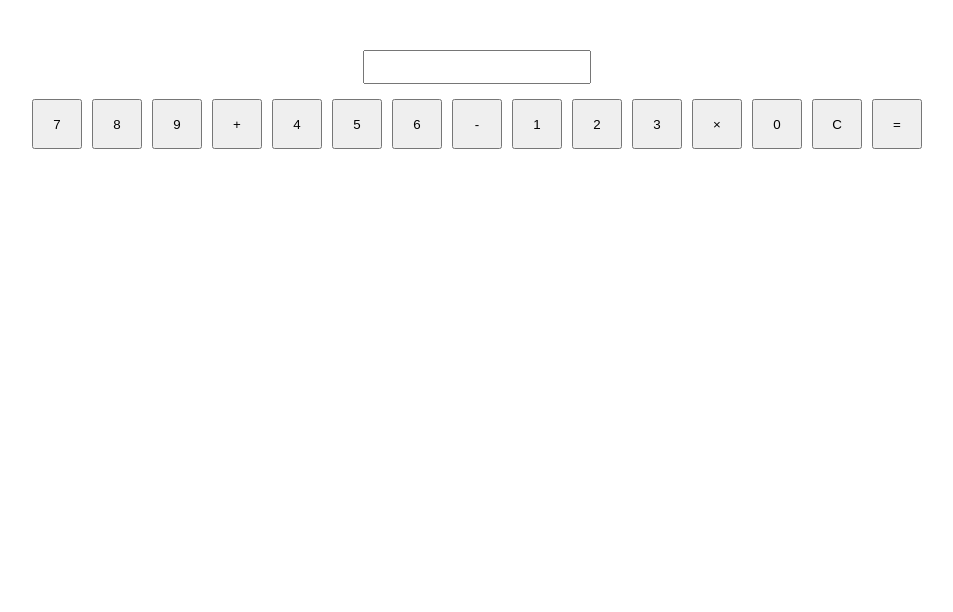
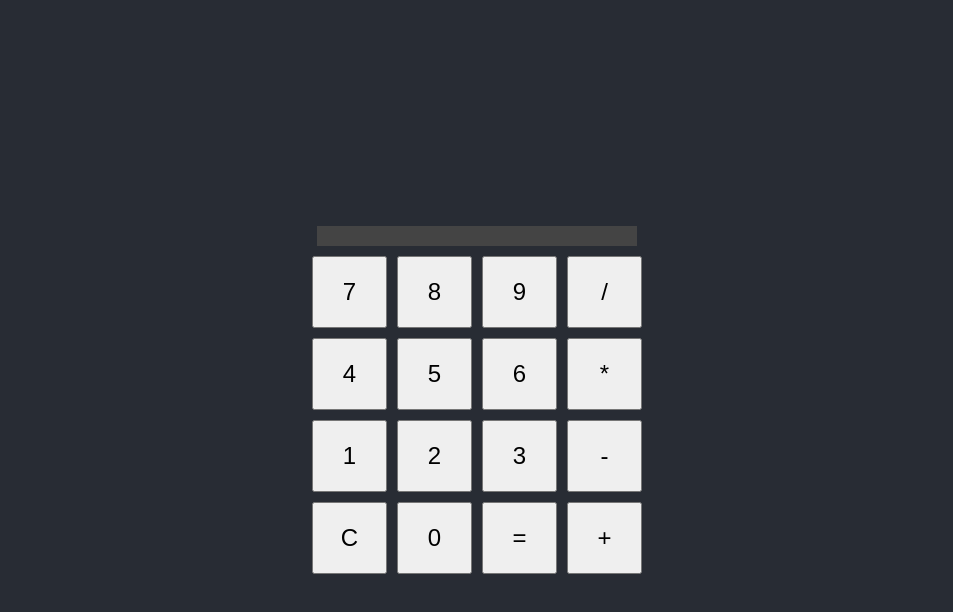
Before and after one commit to nitinun3936/react-calculator, a React (Create React App) app: page / in a window 1280 px wide. Shown: the top 612 px of the page, without its empty margins (163-1116 px from the left). Built offline with nearby package versions, Linux system fonts and the light colour scheme.

Commit message:
Implemented React Calculator with 4x4 grid layout

```diff
--- a/src/App.css
+++ b/src/App.css
@@ -1,17 +1,40 @@
 .App {
-  text-align: center;
-  padding-top: 50px;
+  display: flex;
+  justify-content: center;
+  align-items: center;
+  height: 100vh;
+  background-color: #282c34;
+  color: white;
+}
+
+.calculator {
+  display: flex;
+  flex-direction: column;
+  align-items: center;
+}
+
+.display {
+  background-color: #444;
+  color: #fff;
+  font-size: 2rem;
+  padding: 10px;
+  margin-bottom: 10px;
+  width: 300px;
+  text-align: right;
+}
+
+.keypad {
+  display: grid;
+  grid-template-columns: repeat(4, 75px);
+  gap: 10px;
 }
 
 button {
-  width: 50px;
-  height: 50px;
-  margin: 5px;
+  padding: 20px;
+  font-size: 1.5rem;
 }
 
-input[type="text"] {
-  margin-bottom: 10px;
-  text-align: right;
-  font-size: 1.5em;
-  width: 220px;
+button:hover {
+  cursor: pointer;
+  background-color: #666;
 }
--- a/src/App.js
+++ b/src/App.js
@@ -1,11 +1,11 @@
 import React from 'react';
-import CalculatorComponent from './CalculatorComponent';
-import './App.css';  // Make sure you import your CSS for styling
+import Calculator from './Calculator';
+import './App.css'; // Assuming you have some basic styling in App.css
 
 function App() {
   return (
     <div className="App">
-      <CalculatorComponent />
+      <Calculator />
     </div>
   );
 }
--- a/src/Calculator.js
+++ b/src/Calculator.js
@@ -1,58 +1,47 @@
-class Calculator {
-    constructor() {
-      this.clear();
+import React, { useState } from 'react';
+
+const Calculator = () => {
+  const [input, setInput] = useState('');
+
+  const handleClick = (value) => {
+    setInput(input + value);
+  };
+
+  const calculateResult = () => {
+    try {
+      setInput(eval(input).toString());
+    } catch (e) {
+      setInput("Error");
     }
+  };
 
-    clear() {
-      this.currentOperand = '';
-      this.previousOperand = '';
-      this.operation = undefined;
-    }
+  const clearInput = () => {
+    setInput('');
+  };
 
-    appendNumber(number) {
-      if (number === '.' && this.currentOperand.includes('.')) return;
-      this.currentOperand = this.currentOperand.toString() + number.toString();
-    }
+  return (
+    <div className="calculator">
+      <div className="display">{input}</div>
+      <div className="keypad">
+        <button onClick={() => handleClick('7')}>7</button>
+        <button onClick={() => handleClick('8')}>8</button>
+        <button onClick={() => handleClick('9')}>9</button>
+        <button onClick={() => handleClick('/')}>/</button>
+        <button onClick={() => handleClick('4')}>4</button>
+        <button onClick={() => handleClick('5')}>5</button>
+        <button onClick={() => handleClick('6')}>6</button>
+        <button onClick={() => handleClick('*')}>*</button>
+        <button onClick={() => handleClick('1')}>1</button>
+        <button onClick={() => handleClick('2')}>2</button>
+        <button onClick={() => handleClick('3')}>3</button>
+        <button onClick={() => handleClick('-')}>-</button>
+        <button onClick={clearInput}>C</button>
+        <button onClick={() => handleClick('0')}>0</button>
+        <button onClick={calculateResult}>=</button>
+        <button onClick={() => handleClick('+')}>+</button>
+      </div>
+    </div>
+  );
+};
 
-    chooseOperation(operation) {
-      if (this.currentOperand === '') return;
-      if (this.previousOperand !== '') {
-        this.compute();
-      }
-      this.operation = operation;
-      this.previousOperand = this.currentOperand;
-      this.currentOperand = '';
-    }
-
-    compute() {
-      let computation;
-      const prev = parseFloat(this.previousOperand);
-      const current = parseFloat(this.currentOperand);
-      if (isNaN(prev) || isNaN(current)) return;
-      switch (this.operation) {
-        case '+':
-          computation = prev + current;
-          break;
-        case '-':
-          computation = prev - current;
-          break;
-        case '*':
-          computation = prev * current;
-          break;
-        case '÷':
-          computation = prev / current;
-          break;
-        default:
-          return;
-      }
-      this.currentOperand = computation;
-      this.operation = undefined;
-      this.previousOperand = '';
-    }
-
-    updateDisplay(callback) {
-      callback(this.currentOperand);
-    }
-  }
-
-  export default Calculator;
+export default Calculator;
```
